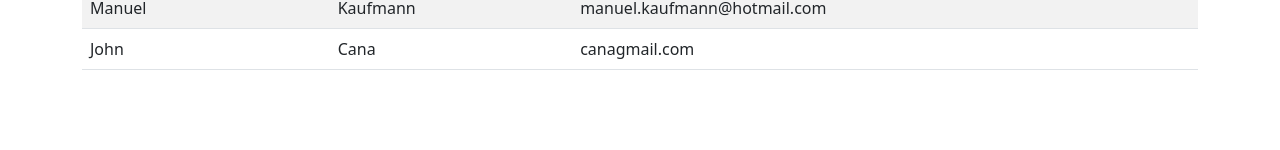
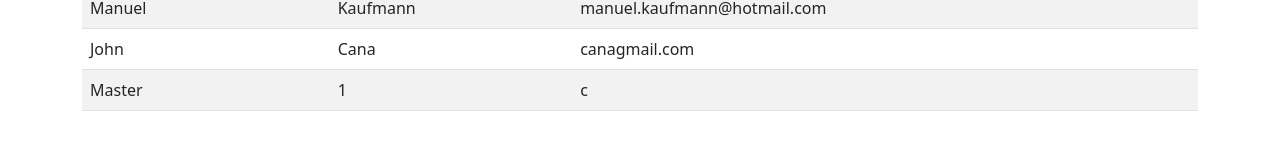
Before and after one commit to ManKaufmann/AngularDemo-MailList, an Angular app: page / in a window 1280 px wide. Shown: the part 156-306 px from the top of the page. Built offline with nearby package versions, Linux system fonts and the light colour scheme.

Commit message:
master 1

```diff
--- a/src/app/employee-list/employee-list.component.ts
+++ b/src/app/employee-list/employee-list.component.ts
@@ -23,6 +23,12 @@ export class EmployeeListComponent implements OnInit {
         firstName:"John",
         lastname:"Cana",
         emailID:"canagmail.com"
+      },
+      {
+        id:2,
+        firstName:"Master",
+        lastname:"1",
+        emailID:"c"
       }
 
 
```
